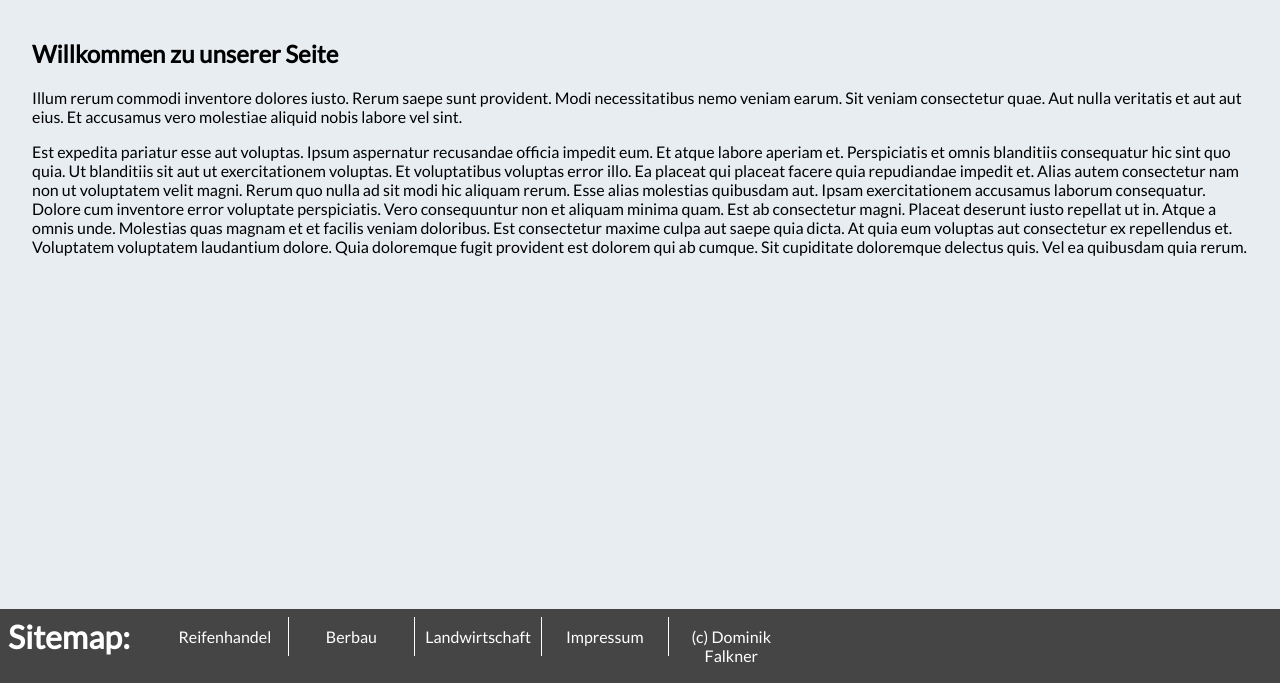
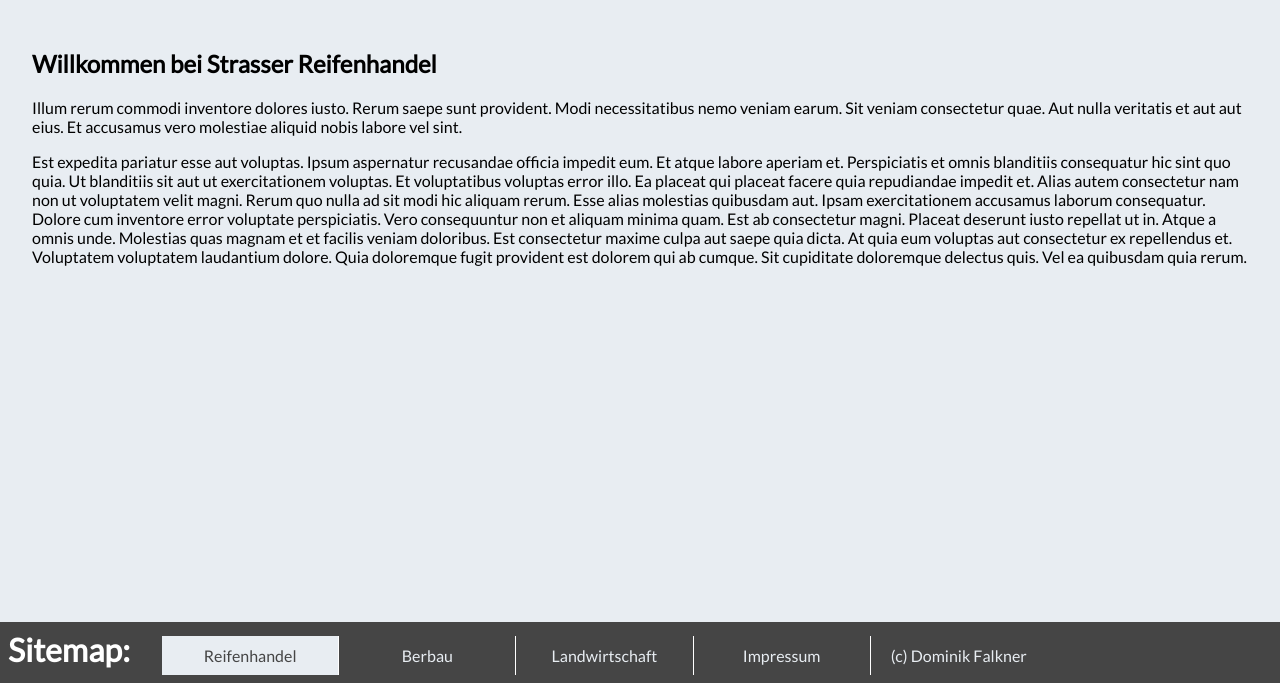
Before and after one commit to falknerdominik/strasser, a website: page static/compiled/reifenhandel/index.html in a window 1280 px wide. Shown: the part 117-800 px from the top of the page. Drawn offline with nearby package versions, Linux system fonts and the light colour scheme; files that its build step writes are made by us from their sources.

Commit message:
[016] Fix footer styling
	* fix centering
	* fix highlighting (like nav)

```diff
--- a/static/compiled/reifenhandel/index.html
+++ b/static/compiled/reifenhandel/index.html
@@ -23,19 +23,13 @@
     </nav>
 
     <main>
-      <h2>Willkommen zu unserer Seite</h2>
+      <h2>Willkommen bei Strasser Reifenhandel</h2>
       <p> Illum rerum commodi inventore dolores iusto. Rerum saepe sunt provident. Modi necessitatibus nemo veniam earum. Sit veniam consectetur quae. Aut nulla veritatis et aut aut eius. Et accusamus vero molestiae aliquid nobis labore vel sint.</p>
-<p>
-Est expedita pariatur esse aut voluptas. Ipsum aspernatur recusandae officia impedit eum. Et atque labore aperiam et. Perspiciatis et omnis blanditiis consequatur hic sint quo quia. Ut blanditiis sit aut ut exercitationem voluptas.
-
-Et voluptatibus voluptas error illo. Ea placeat qui placeat facere quia repudiandae impedit et. Alias autem consectetur nam non ut voluptatem velit magni. Rerum quo nulla ad sit modi hic aliquam rerum. Esse alias molestias quibusdam aut. Ipsam exercitationem accusamus laborum consequatur.
-
-Dolore cum inventore error voluptate perspiciatis. Vero consequuntur non et aliquam minima quam. Est ab consectetur magni.
-
-Placeat deserunt iusto repellat ut in. Atque a omnis unde. Molestias quas magnam et et facilis veniam doloribus. Est consectetur maxime culpa aut saepe quia dicta.
-
-At quia eum voluptas aut consectetur ex repellendus et. Voluptatem voluptatem laudantium dolore. Quia doloremque fugit provident est dolorem qui ab cumque. Sit cupiditate doloremque delectus quis. Vel ea quibusdam quia rerum.
-
+      <p>
+        Est expedita pariatur esse aut voluptas. Ipsum aspernatur recusandae officia impedit eum. Et atque labore aperiam et. Perspiciatis et omnis blanditiis consequatur hic sint quo quia. Ut blanditiis sit aut ut exercitationem voluptas.
+        Et voluptatibus voluptas error illo. Ea placeat qui placeat facere quia repudiandae impedit et. Alias autem consectetur nam non ut voluptatem velit magni. Rerum quo nulla ad sit modi hic aliquam rerum. Esse alias molestias quibusdam aut. Ipsam exercitationem accusamus laborum consequatur. Dolore cum inventore error voluptate perspiciatis. Vero consequuntur non et aliquam minima quam. Est ab consectetur magni.
+        Placeat deserunt iusto repellat ut in. Atque a omnis unde. Molestias quas magnam et et facilis veniam doloribus. Est consectetur maxime culpa aut saepe quia dicta.
+        At quia eum voluptas aut consectetur ex repellendus et. Voluptatem voluptatem laudantium dolore. Quia doloremque fugit provident est dolorem qui ab cumque. Sit cupiditate doloremque delectus quis. Vel ea quibusdam quia rerum.
       </p>
     </main>
 
@@ -44,11 +38,11 @@ At quia eum voluptas aut consectetur ex repellendus et. Voluptatem voluptatem la
         <h3>Sitemap:</h3>
         <hr>
         <ul>
-          <li><a href="#" class="link">Reifenhandel</a></li>
-          <li><a href="#" class="link">Berbau</a></li>
-          <li><a href="#" class="link">Landwirtschaft</a></li>
-          <li><a href="#" class="link">Impressum</a></li>
-          <li><a href="#" class="link">(c) Dominik Falkner</a></li>
+          <li class="active"><a href="#">Reifenhandel</a></li>
+          <li><a href="#">Berbau</a></li>
+          <li><a href="#">Landwirtschaft</a></li>
+          <li><a href="#">Impressum</a></li>
+          <li><a href="#">(c) Dominik Falkner</a></li>
         </ul>
       </nav>
     </footer>
--- a/static/scss/modules/footer.scss
+++ b/static/scss/modules/footer.scss
@@ -28,10 +28,17 @@ footer {
         width: 100%;
         padding: 10px;
 
-        &:hover {
+        &:hover, &.active {
           background-color: $bg-color;
           a {
-            color: black;
+            color: $footer-color;
+          }
+        }
+
+        &.active {
+          a {
+            pointer-events: none;
+            cursor: default;
           }
         }
       }
@@ -49,16 +56,15 @@ footer {
   footer {
     padding: 0.5rem;
     flex-direction: row;
-    flex-wrap: wrap;
+    flex-wrap: nowrap;
 
     hr { display: none; }
 
-    h3 {
-      margin: 0;
-    }
+    h3 { margin: 0; }
 
     .sitemap {
       display: flex;
+      align-items: baseline;
 
       h3 {
         font-size: 2rem;
@@ -69,7 +75,7 @@ footer {
         padding: 0;
         margin: 0;
         list-style: none;
-        width: 50%;
+        width: 70%;
         flex-direction: row;
         align-items: baseline;
 
--- a/static/scss/partials/base.scss
+++ b/static/scss/partials/base.scss
@@ -10,8 +10,12 @@ body {
   margin: 0;
 }
 
-.link {
-  color: white;
+em {
+  font-size: 2rem;
+}
+
+a {
+  color: $bg-color;
   text-decoration: none;
 
   &:hover {
--- a/static/scss/partials/reifenhandel.scss
+++ b/static/scss/partials/reifenhandel.scss
@@ -1,5 +1,6 @@
 @import 'base.scss';
 
+// set base color
 $base-color: $yellow;
 
 @import '../modules/navigation.scss';
```
